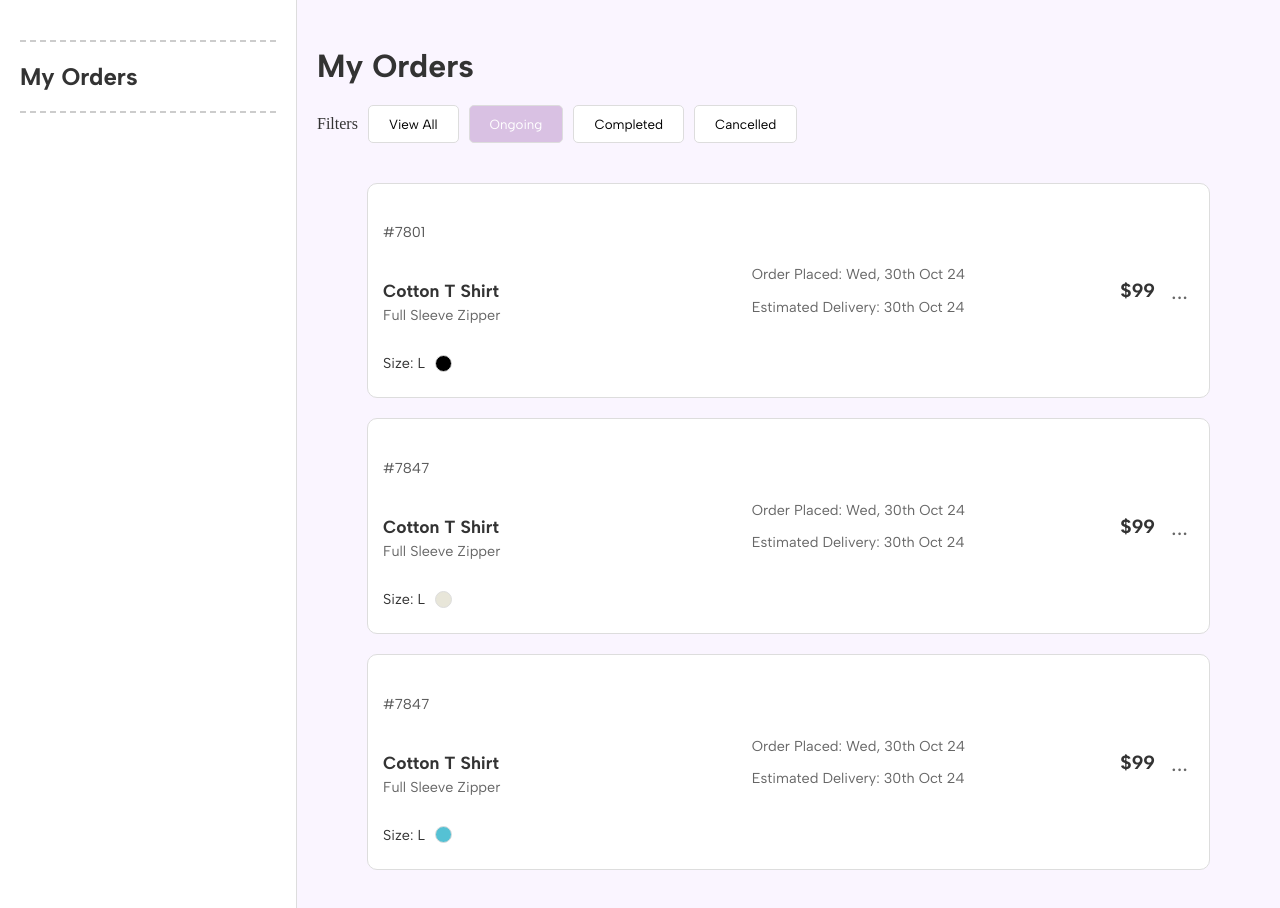
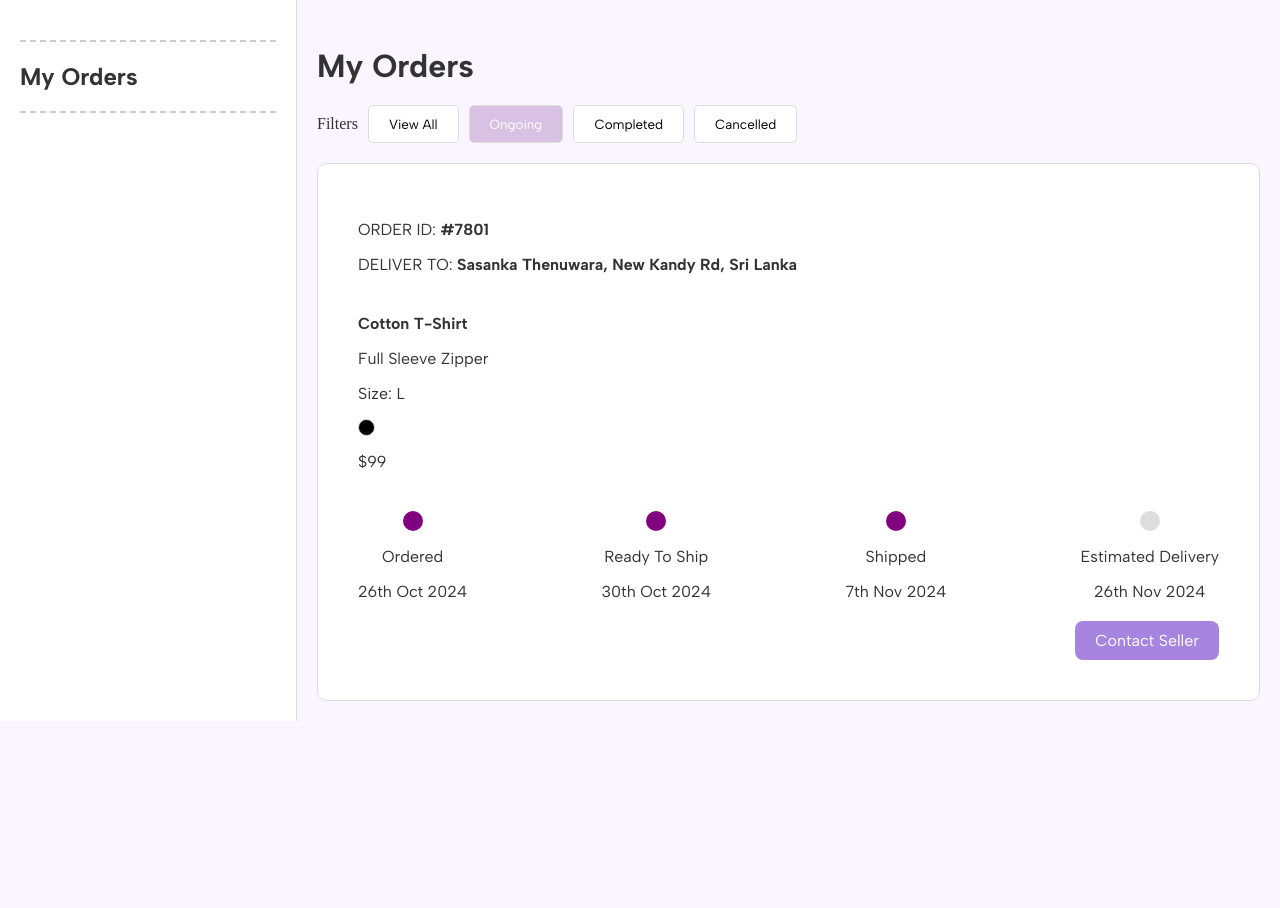
Before and after one commit to KasunJayasanka/velvet-bloom, a React (Create React App) app in the folder frontend/: page /Login in a window 1280 px wide. After the commit the page ends 800 px from the top, so only its background shows below. Built offline with nearby package versions, Linux system fonts and the light colour scheme.

Commit message:
Order Tracking

```diff
--- a/frontend/src/App.js
+++ b/frontend/src/App.js
@@ -4,6 +4,7 @@ import { BrowserRouter as Router, Routes, Route } from "react-router-dom";
 import Login from "./Login";
 import MyOrdersOngoing from './MyOrdersOngoing'
 import MyOrdersAll from './MyOrdersAll';
+import OrderTracking from './OrderTracking';
 
 function App() {
   // return (
@@ -18,7 +19,7 @@ function App() {
   //     </div>
   //   </Router>
   // );
-  return <MyOrdersAll />;
+  return <OrderTracking />;
 }
 
 export default App;
--- /dev/null
+++ b/frontend/src/OrderTracking.css
@@ -0,0 +1,36 @@
+.ongoing-order-card{
+    background-color: #fff;
+    border: 1px solid #ddd;
+    border-radius: 10px;
+    overflow: hidden;
+    padding: 40px;
+    gap: 20px;
+}
+
+.ongoing-order-header {
+    margin-bottom: 40px;
+}
+
+.ongoing-order-body{
+    margin-bottom: 40px;
+
+}
+
+.contact-button {
+    text-align: right;
+  }
+
+  .contact-button button {
+    background-color: #a784df;
+    color: white;
+    border: none;
+    padding: 10px 20px;
+    border-radius: 8px;
+    cursor: pointer;
+    font-size: 1em;
+    font-family: inherit;
+  }
+
+  .contact-button button:hover {
+    background-color: #936cd6;
+  }
--- /dev/null
+++ b/frontend/src/OrderTracking.js
@@ -0,0 +1,81 @@
+import React from 'react';
+import ProgressBar from './ProgressBar';
+import './OrderTracking.css';
+
+const OrderTracking = () => {
+  const orderDetails = {
+    id: '#7801',
+    item: 'Cotton T-Shirt',
+    description: 'Full Sleeve Zipper',
+    size: 'L',
+    color: 'black',
+    price: '$99',
+    deliveryAddress: 'Sasanka Thenuwara, New Kandy Rd, Sri Lanka',
+    progress: [
+      { label: 'Ordered', date: '26th Oct 2024', completed: true },
+      { label: 'Ready To Ship', date: '30th Oct 2024', completed: true },
+      { label: 'Shipped', date: '7th Nov 2024', completed: true },
+      { label: 'Estimated Delivery', date: '26th Nov 2024', completed: false },
+    ],
+  };
+
+  return (
+    <div className="order-tracking">
+      <div className="sidebar">
+      <div className="divider"></div>
+        <h3>My Orders</h3>
+        <div className="divider"></div>
+        <link
+          href="https://fonts.googleapis.com/css2?family=Abel&family=Albert+Sans:wght@400;500;700&display=swap"
+          rel="stylesheet"
+        />
+      </div>
+      <div className="main-content">
+        <h2>My Orders</h2>
+        <div className="filters">
+          <p className="filter-text">Filters</p>
+          <button className="filter-button">View All</button>
+          <button className="filter-button active">Ongoing</button>
+          <button className="filter-button">Completed</button>
+          <button className="filter-button">Cancelled</button>
+        </div>
+        <div>
+
+      <div className="ongoing-order-card">
+
+        <div className="ongoing-order-header">
+          <div>
+            <p>ORDER ID: <strong>{orderDetails.id}</strong></p>
+          </div>
+          <div>
+            <p>DELIVER TO: <strong>{orderDetails.deliveryAddress}</strong></p>
+          </div>
+        </div>
+
+        <div className="ongoing-order-body">
+
+          <div className="item-details">
+            <p><strong>{orderDetails.item}</strong></p>
+            <p>{orderDetails.description}</p>
+            <p>Size: {orderDetails.size}</p>
+            <div
+              className="color-indicator"
+              style={{ backgroundColor: orderDetails.color }}
+            ></div>
+          </div>
+          <p className="price">{orderDetails.price}</p>
+        </div>
+
+        <ProgressBar steps={orderDetails.progress} />
+
+        <div className="contact-button">
+          <button>Contact Seller</button>
+        </div>
+      </div>
+    </div>
+      </div>
+    </div>
+  );
+};
+
+export default OrderTracking;
--- /dev/null
+++ b/frontend/src/ProgressBar.css
@@ -0,0 +1,41 @@
+.progress-bar {
+    display: flex;
+    justify-content: space-between;
+    align-items: center;
+    margin: 20px 0;
+  }
+
+  .progress-step {
+    text-align: center;
+    position: relative;
+  }
+
+  .circle {
+    width: 20px;
+    height: 20px;
+    border-radius: 50%;
+    background-color: #ddd;
+    margin: 0 auto;
+  }
+
+  .circle.completed {
+    background-color: purple;
+  }
+
+  .line {
+    position: absolute;
+    width: 100%;
+    height: 2px;
+    background-color: #ddd;
+    top: 10px;
+    left: 50%;
+    z-index: -1;
+  }
+
+  .progress-step:first-child .line {
+    display: none;
+  }
+
+  .progress-step.completed .line {
+    background-color: purple;
+  }
--- /dev/null
+++ b/frontend/src/ProgressBar.js
@@ -0,0 +1,19 @@
+import React from 'react';
+import './ProgressBar.css';
+
+const ProgressBar = ({ steps }) => {
+  return (
+    <div className="progress-bar">
+      {steps.map((step, index) => (
+        <div key={index} className="progress-step">
+          <div className={`circle ${step.completed ? 'completed' : ''}`}></div>
+          <p>{step.label}</p>
+          <span>{step.date}</span>
+          {index < steps.length - 1 && <div className="line"></div>}
+        </div>
+      ))}
+    </div>
+  );
+};
+
+export default ProgressBar;
```
